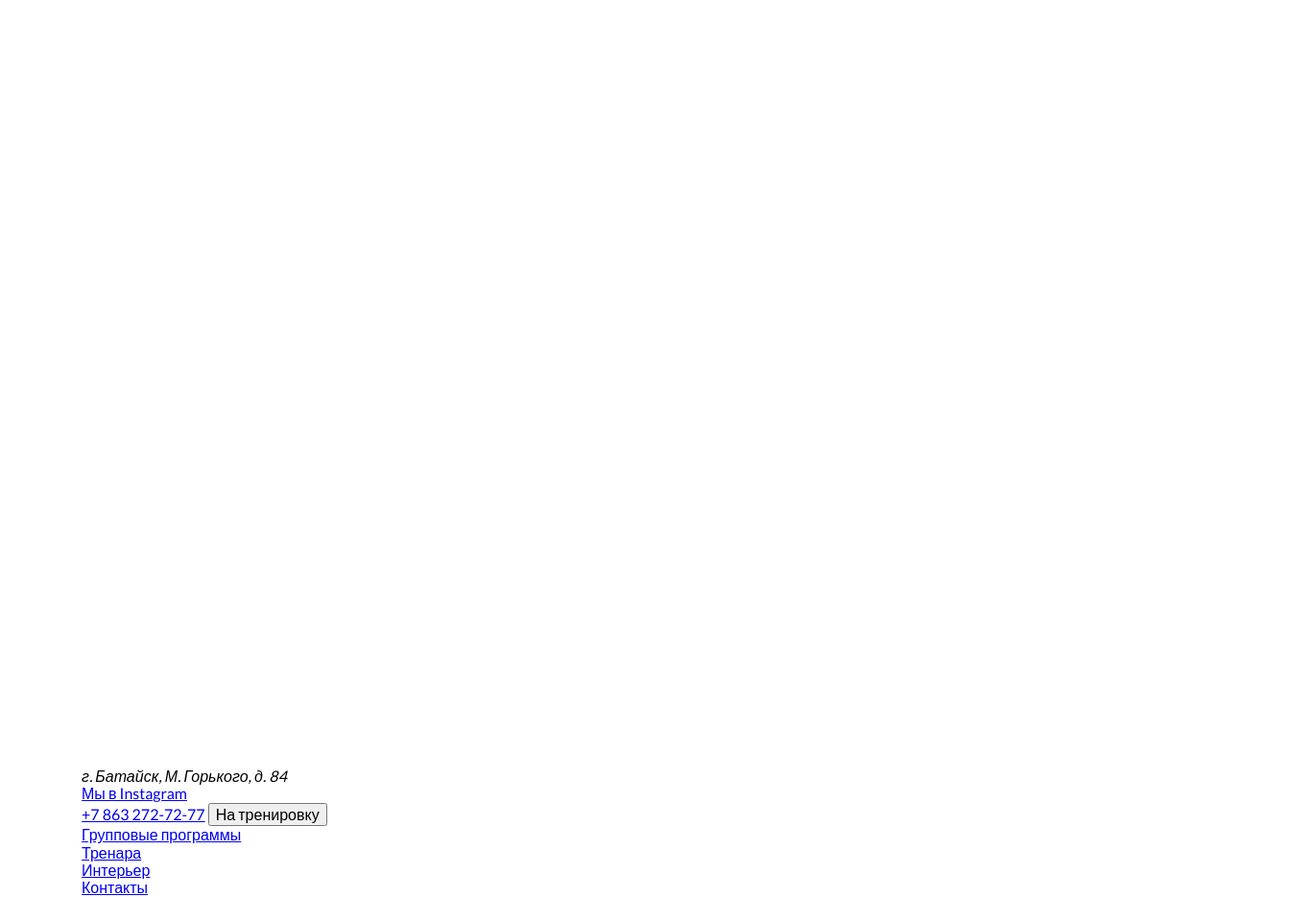
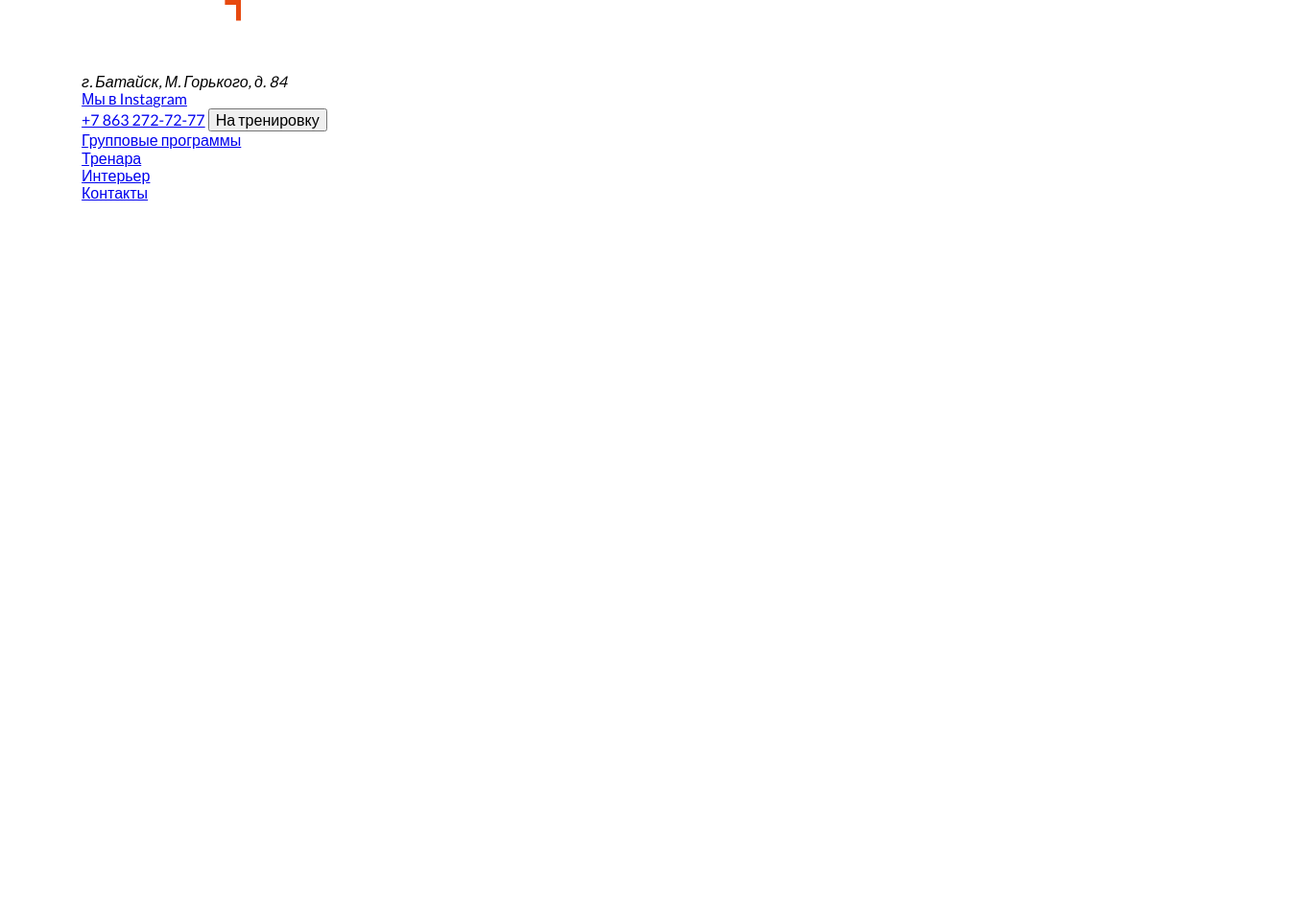
Before and after one commit to dkazarov/Pet_Landing-Level-Fitness, a website: page src/index.html in a window 1280 px wide. Shown: the whole page at 96% size, 1365 px wide, since content can reach past the window. After the commit the page ends 800 px from the top, so only its background shows below. Drawn offline with Linux system fonts and the light colour scheme; files that its build step writes are made by us from their sources.

Commit message:
delete starter js files

```diff
--- a/src/index.html
+++ b/src/index.html
@@ -14,9 +14,9 @@
    <header class="header">
       <div class="container">
          <div class="header__inner">
-            <a class="logo" href="/">
+            <div class="logo" href="#">
                <img class="logo__img" src="./images/logo.svg" alt="logo">
-            </a>
+            </div>
 
             <div class="header__location">
                <address class="header__address address">г. Батайск, М. Горького, д. 84</address>
--- a/src/js/index.js
+++ /dev/null
@@ -1,5 +0,0 @@
-'use strict';
-
-const str = require('./module/hello');
-
-console.log(str);
--- a/src/js/main.js
+++ b/src/js/main.js
@@ -1,5 +1 @@
 'use strict';
-
-import str from './module/hello';
-
-console.log(str);
--- a/src/js/module/hello.js
+++ /dev/null
@@ -1,3 +0,0 @@
-const str = '-----------hello from Gulp Template-----------';
-
-export default str;
--- a/src/scss/index.scss
+++ b/src/scss/index.scss
@@ -1,13 +1,7 @@
 @import 'normalize';
+@import 'fonts';
 @import 'vendors';
 @import 'vars';
+@import 'mixins';
 @import 'global';
-@import 'fonts';
-@import 'mixins';
 @import 'media';
-
-img {
-   min-width: 100vw;
-   min-height: 100vh;
-   object-fit: cover;
-}
```
Also changed, not shown: dist/css/style.min.css, dist/index.html, dist/js/main.js (deleted), 1 other file.
